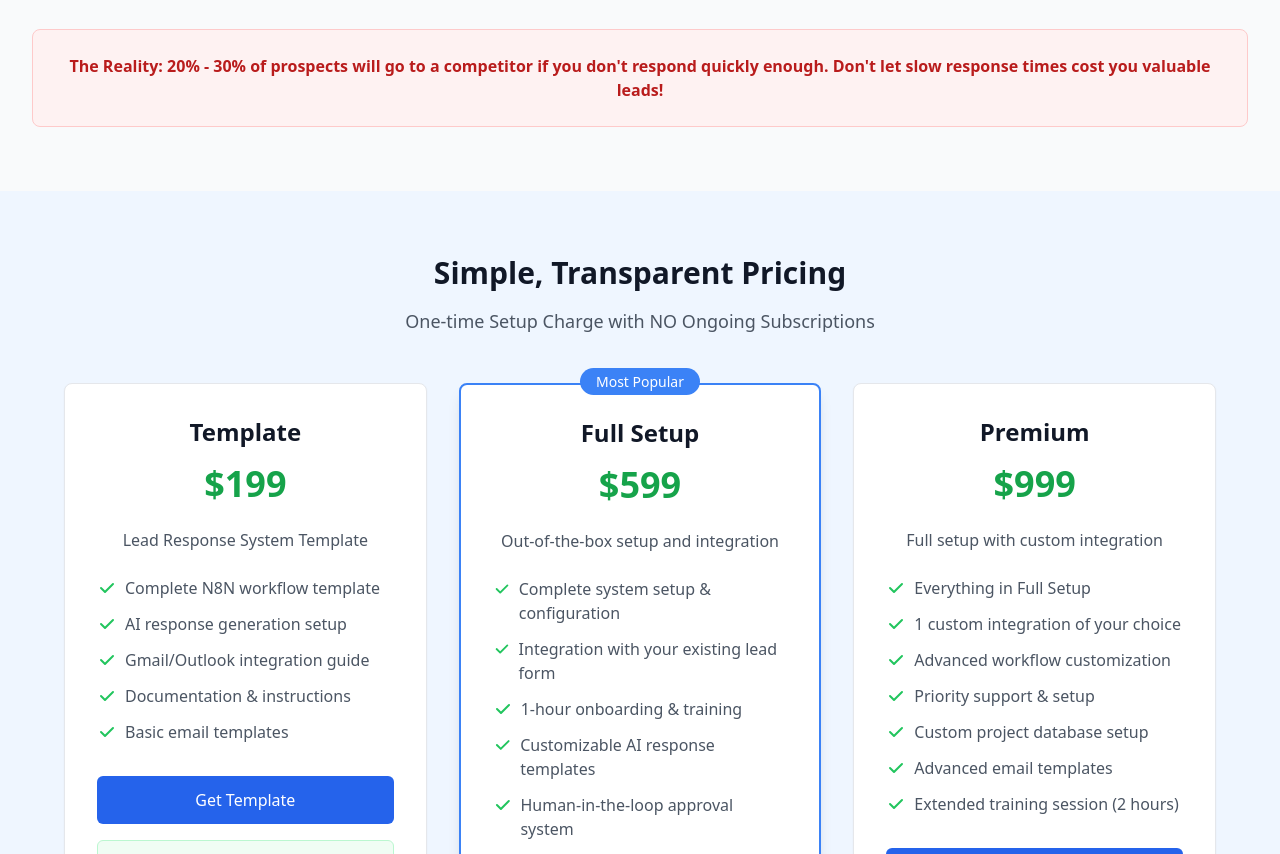
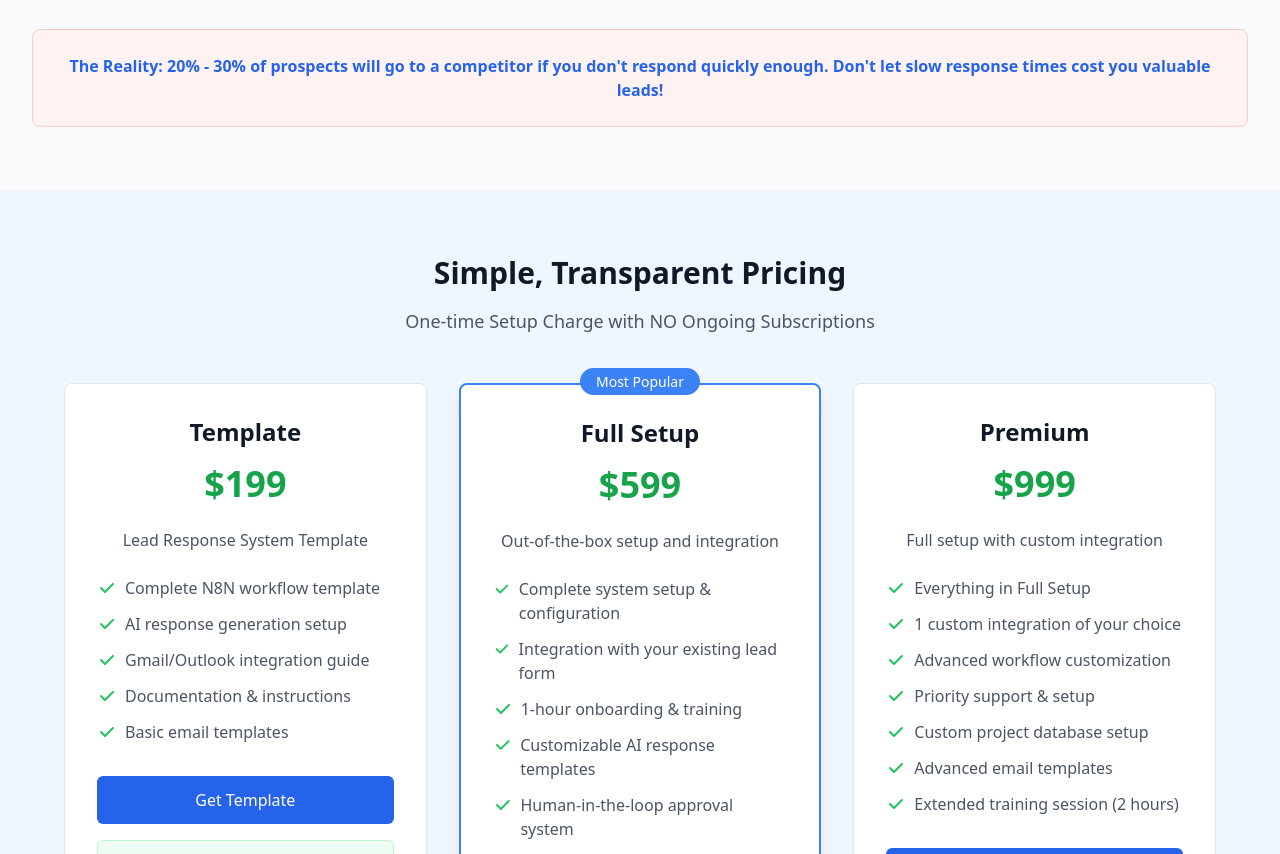
Before and after one commit to blueprintit-ai/octoassistant, a website: page index.html in a window 1280 px wide. Shown: the part 2796-3650 px from the top of the page. Drawn offline with nearby package versions, Linux system fonts and the light colour scheme.

Commit message:
Update index.html

```diff
--- a/index.html
+++ b/index.html
@@ -261,7 +261,7 @@
                 </div>
 
                 <div class="bg-red-50 border border-red-200 rounded-lg p-6 mt-8">
-                    <p class="text-center text-red-700 font-semibold">
+                    <p class="text-center text-blue-600 font-semibold">
                         <strong>The Reality:</strong> 20% - 30% of prospects will go to a competitor if you don't respond quickly enough. Don't let slow response times cost you valuable leads!
                     </p>
                 </div>
```
